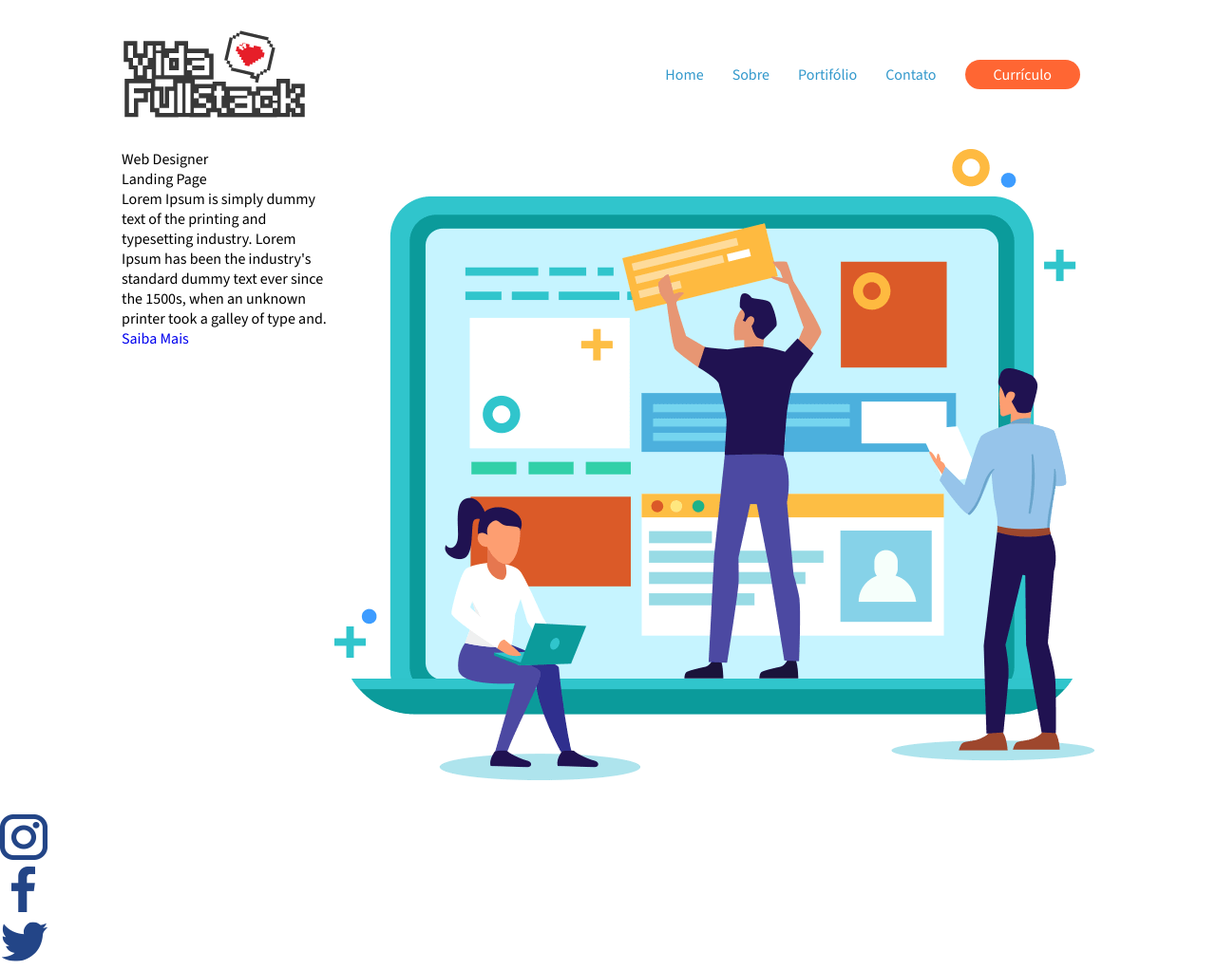
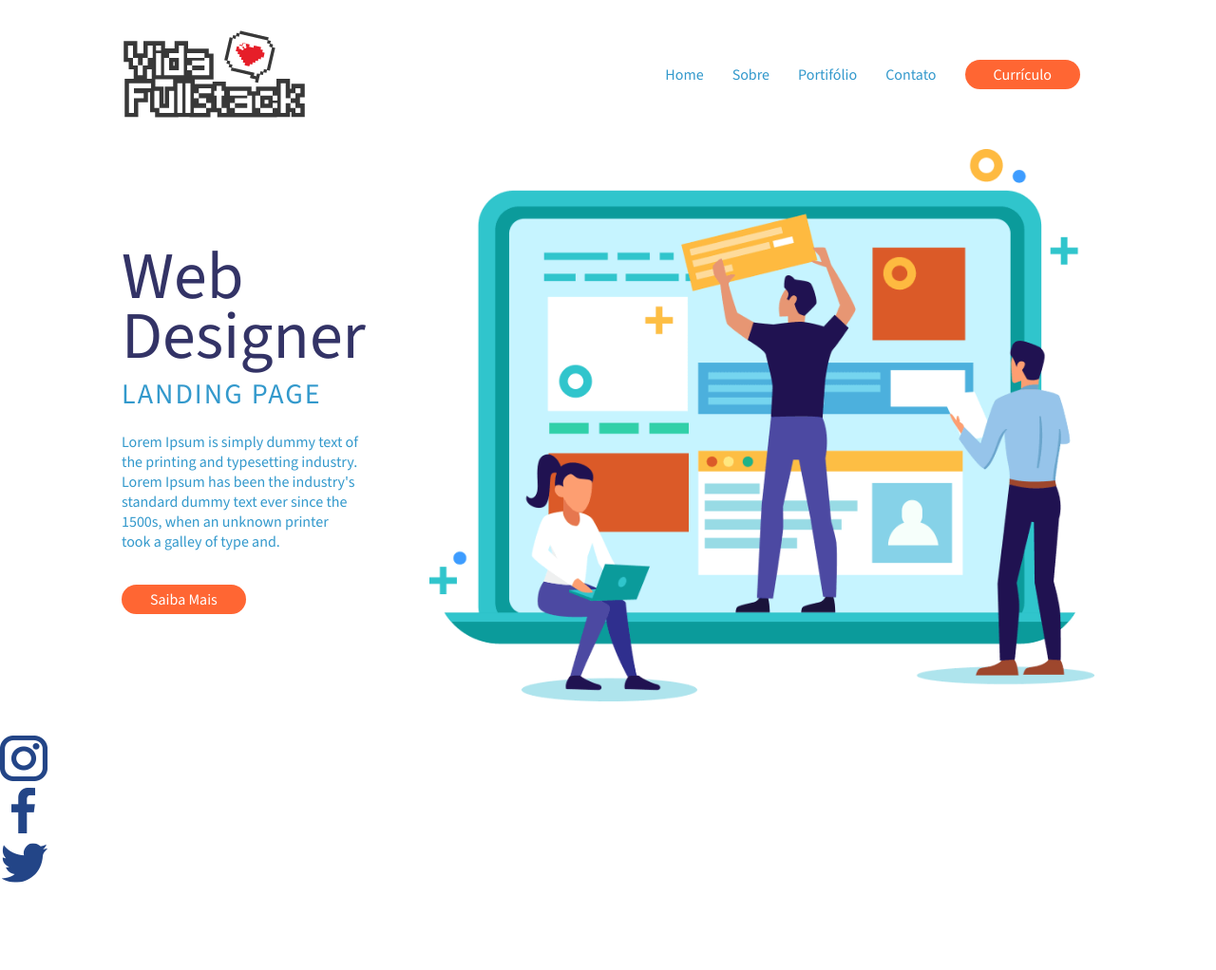
Before and after one commit to brucealberto/aula-vfs07, a plain HTML site: page index.html in a window 1280 px wide. Shown: the whole page at 95% size. After the commit the page ends 939 px from the top, so only its background shows below. Drawn offline with nearby package versions, Linux system fonts and the light colour scheme.

Commit message:
Criação Css do Main

```diff
--- /dev/null
+++ b/assets/css/main.css
@@ -0,0 +1,35 @@
+.sobre-web-design {
+  align-items: center;
+  justify-content: space-between;
+}
+
+.sobre-web-design article {
+  width: 250px;
+}
+
+.sobre-web-design article h2,
+.sobre-web-design article p {
+  color: #3399cc;
+}
+
+.sobre-web-design article h1 {
+  font-size: 70px;
+  line-height: 90%;
+  font-weight: 400;
+  color: #333366;
+}
+
+.sobre-web-design article h2 {
+  font-size: 30px;
+  text-transform: uppercase;
+  letter-spacing: 2px;
+  line-height: 200%;
+}
+
+.sobre-web-design article p {
+  margin: 10px 0 40px;
+}
+
+.sobre-web-design figcaption img {
+  width: 700px;
+}
--- a/assets/css/style.css
+++ b/assets/css/style.css
@@ -4,6 +4,7 @@
 /*Arquivos externos*/
 @import "./header.css";
 @import "./button.css";
+@import "./main.css";
 
 /*Reset Css*/
 * {
@@ -15,6 +16,7 @@
   vertical-align: baseline;
   text-decoration: none;
   font-family: 'Source Sans 3', sans-serif;
+  font-weight: 300;
 }
 
 .container {
--- a/index.html
+++ b/index.html
@@ -45,14 +45,14 @@
   <!-- Container -->
   <main class="container">
     <!-- Section info da página -->
-    <section class="row">
+    <section class="row sobre-web-design">
       <!-- Conteudo da página -->
       <article>
         <h1>Web Designer</h1>
         <h2>Landing Page</h2>
         <p>Lorem Ipsum is simply dummy text of the printing and typesetting industry. Lorem Ipsum has been the
           industry's standard dummy text ever since the 1500s, when an unknown printer took a galley of type and.</p>
-        <a href="#">Saiba Mais</a>
+        <a href="#" class="btn btn-color">Saiba Mais</a>
       </article>
       <!-- Fim Conteudo da página -->
       <figcaption>
```
